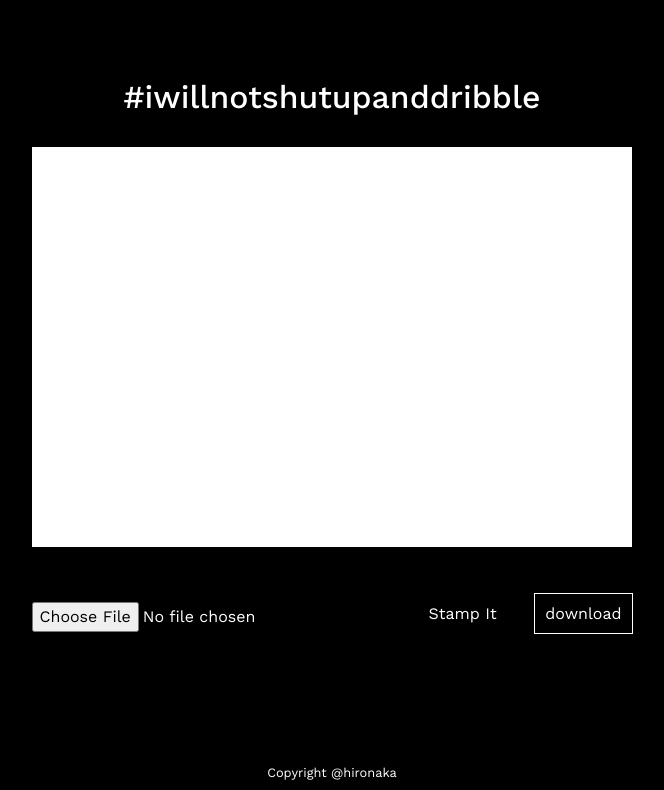
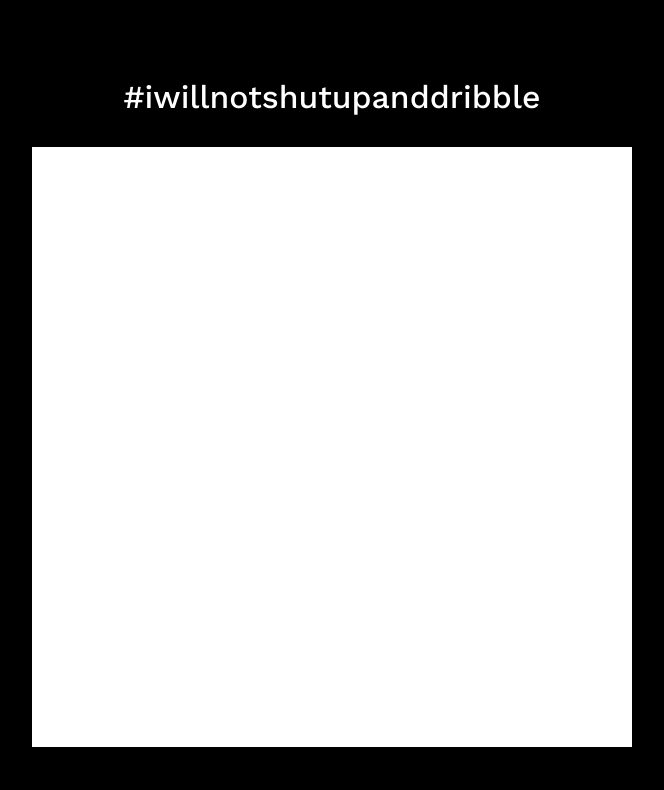
Before and after one commit to PHironaka/shut-up-and-dribble, a plain HTML site: page index.html in a window 1280 px wide. Shown: the top 790 px of the page, without its empty margins (308-972 px from the left). Drawn offline with nearby package versions, Linux system fonts and the light colour scheme.

Commit message:
update canvas size

```diff
--- a/index.html
+++ b/index.html
@@ -18,7 +18,7 @@
 		<div class="container">
 
 <h2>#iwillnotshutupanddribble</h2>
-  <canvas id="canvas" ></canvas>
+  <canvas id="canvas" width="600" height="600"></canvas>
 
   <div class="create-poster">
   	 <input type="file" name="img" id="uploadimage">
--- a/style.css
+++ b/style.css
@@ -17,11 +17,7 @@ a {
 
 }
 
-#canvas {
- width: 100%;
- min-height: 400px;
- max-width: 600px;
-}
+
 
 a:hover {
  color: #777;
```
